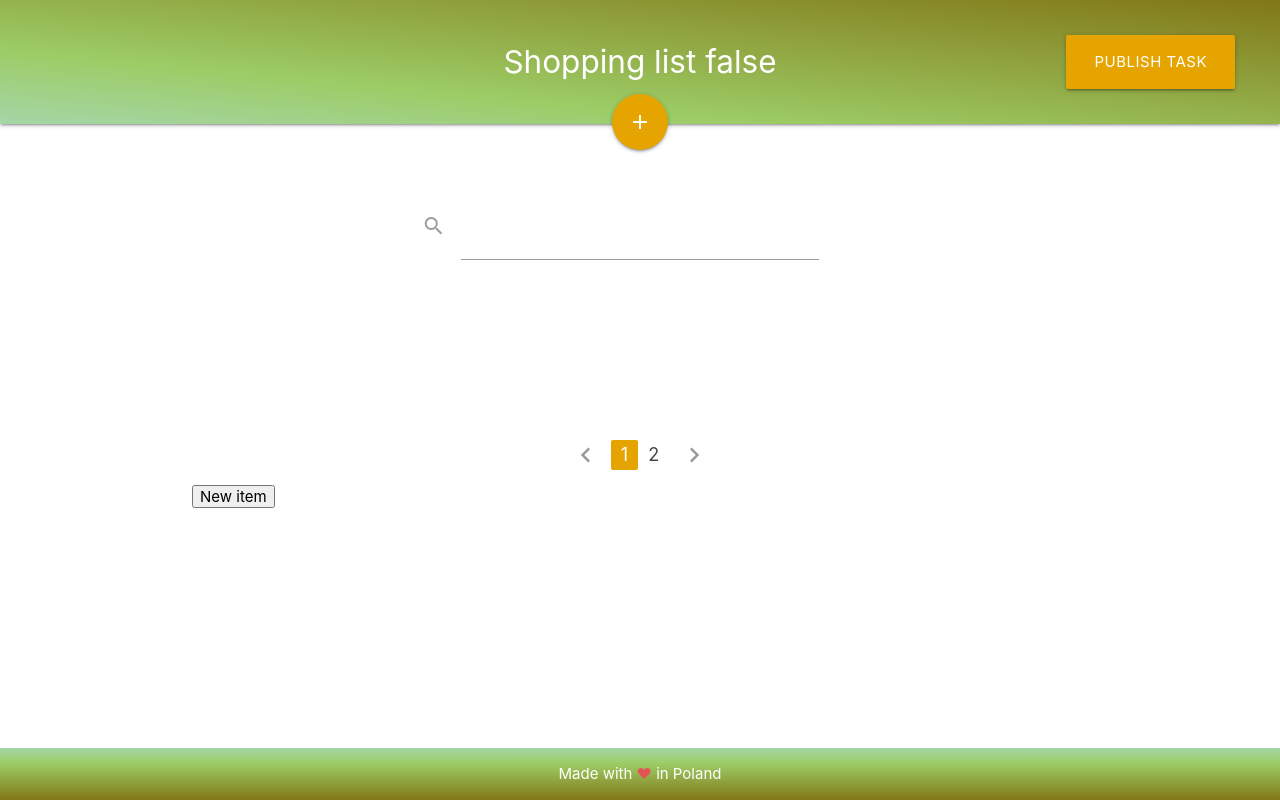
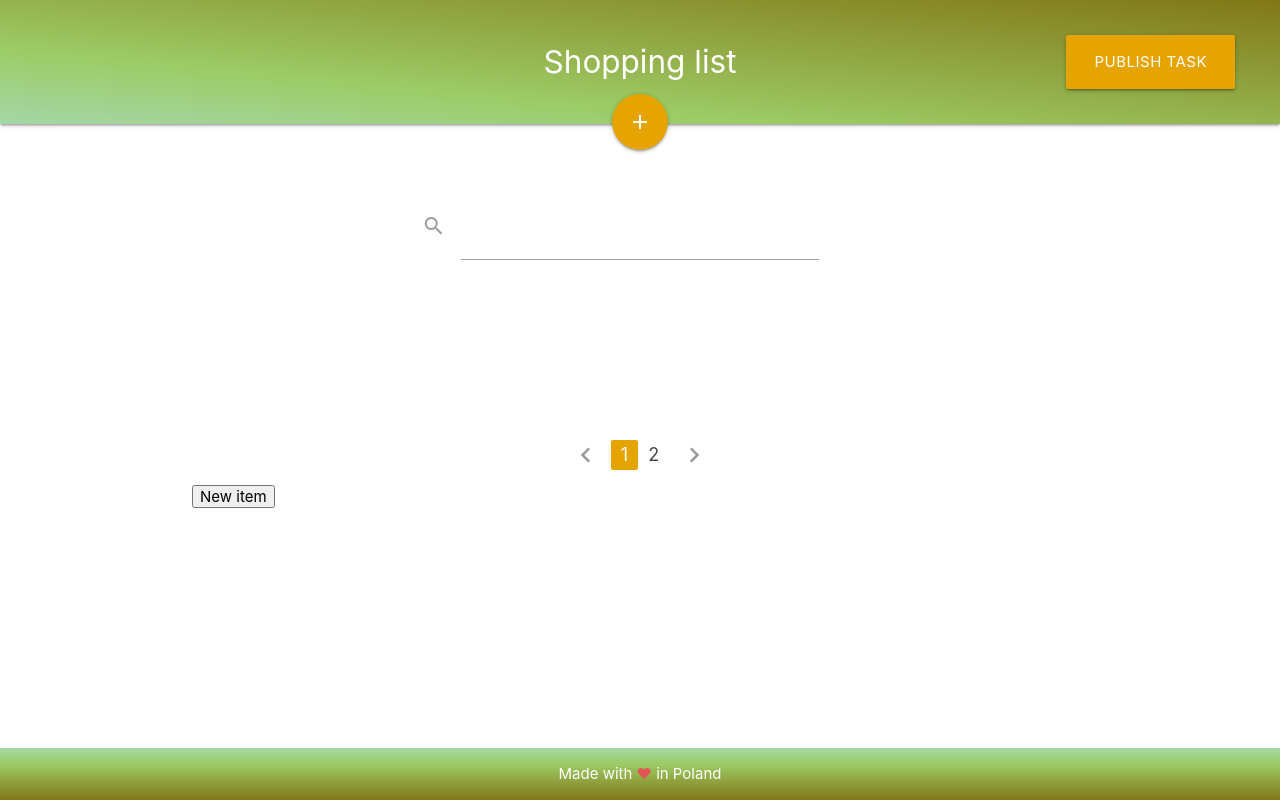
Before and after one commit to sgasior/shopping-list-vue-spring, a Vue app in the folder frontend/: page / in a window 1280 px wide. Built offline with nearby package versions, Linux system fonts and the light colour scheme.

Commit message:
fixed bug with adding product after publishing tasks

```diff
--- a/frontend/src/components/Navbar.vue
+++ b/frontend/src/components/Navbar.vue
@@ -1,7 +1,7 @@
 <template>
   <nav class="nav-extended">
     <div class="nav-wrapper">
-      <a href="#!" class="brand-logo center">Shopping list {{isAddingTaskActually}}</a>
+      <a href="#!" class="brand-logo center">Shopping list</a>
       <ul class="right" v-if="!this.ownerId">
         <li>
           <a
@@ -46,8 +46,11 @@ export default {
   },
   created() {
     this.ownerId = this.$route.params.ownerId;
-    this.isAddingTaskActually =
-      this.$router.currentRoute.name === "AddTaskWithOwnerId";
+  },
+  watch: {
+    $route(to, from) {
+      this.ownerId = this.$route.params.ownerId;
+    }
   }
 };
 </script>
```
